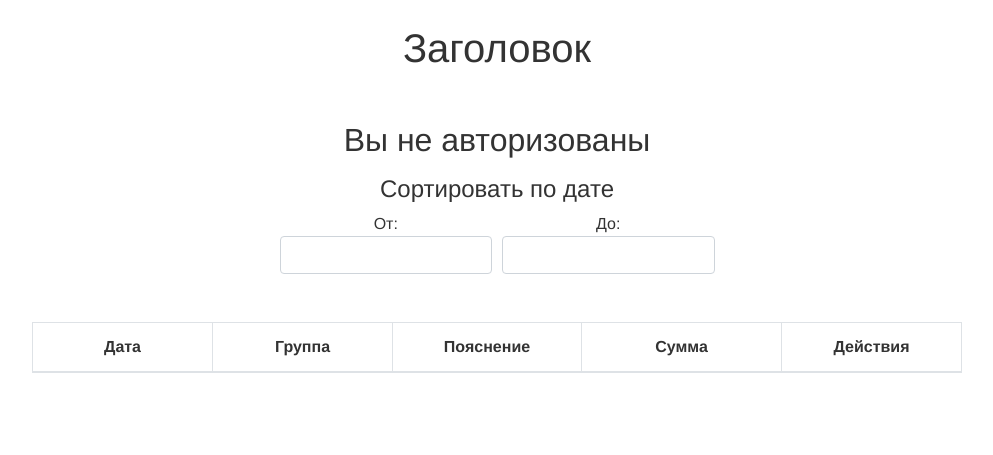
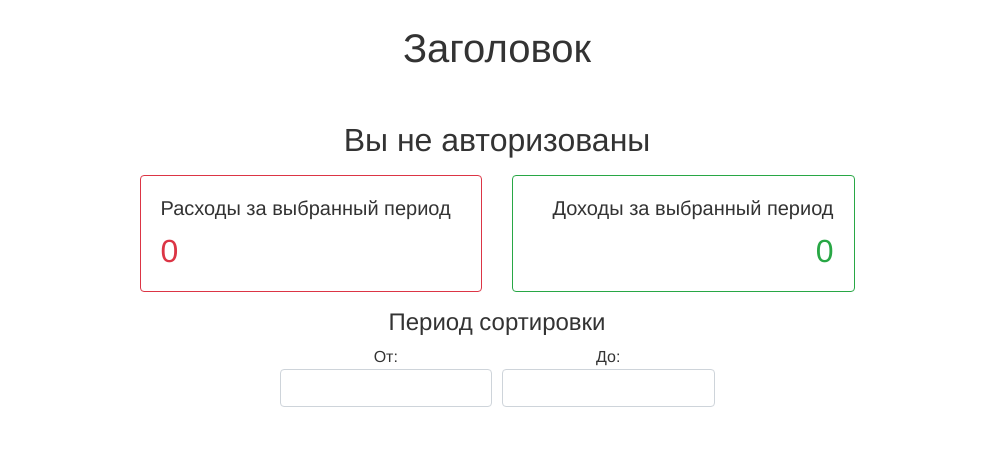
Before and after one commit to l27001/moneylog, a Flask app: template app/templates/index.html in a window 1280 px wide. Shown: the part 74-529 px from the top of the page, without its empty margins (143-1136 px from the left). Run offline with Flask 2, Linux system fonts and the light colour scheme; the template is opened without the code that fills it, so the values that code supplies are empty; some libraries are stand-ins or nearby versions.

Commit message:
Период сортировки, расходы/доходы за период

```diff
--- a/app/templates/base.html
+++ b/app/templates/base.html
@@ -2,7 +2,7 @@
 <html lang="ru">
 <head>
 	<meta charset="utf-8">
-	<meta name="viewport" content="width=device-width, initial-scale=0.6"/>
+	<meta name="viewport" content="width=device-width, initial-scale=0.6, user-scalable=no"/>
 	<title>{% if title %}{{ title }} | {% endif %}MoneyLog</title>
 	<link rel="shortcut icon" href="/static/favicon.ico" type="image/x-icon">
 	{% block extracss %}
@@ -58,7 +58,6 @@
 			div.className = "alert alert-"+type+" alert-dismissible fade show";
 			div.innerHTML = text;
 			var button = document.createElement('button');
-			//type="button" class="close" data-dismiss="alert" aria-label="Close"
 			button.setAttribute('type','button');
 			button.className = "close";
 			button.setAttribute('data-dismiss','alert');
--- a/app/templates/index.html
+++ b/app/templates/index.html
@@ -7,10 +7,28 @@
 	<a href="#" id="balance">{{user.balance}}</a>
 	<input class="col-2" id="input_balance" width="50px" hidden value="{{user.balance}}">
 	 {{user.currency}}{% else %}Вы не авторизованы{% endif %}</h2>
+<div class="row mb-3 col-lg-10 mx-auto">
+  <div class="col-sm-6">
+    <div class="card border-danger">
+      <div class="card-body">
+        <h5 class="card-title">Расходы за выбранный период</h5>
+        <p class="card-text h2 text-danger"><span id="id_rashod">0</span> {{user.currency}}</p>
+      </div>
+    </div>
+  </div>
+  <div class="col-sm-6 text-right">
+    <div class="card border-success">
+      <div class="card-body">
+        <h5 class="card-title">Доходы за выбранный период</h5>
+        <p class="card-text h2 text-success"><span id="id_dohod">0</span> {{user.currency}}</p>
+      </div>
+    </div>
+  </div>
+</div>
 <div class="mx-auto text-center">
 
 	<div class="col-6 mx-auto mb-5">
-		<h4>Сортировать по дате</h4>
+		<h4>Период сортировки</h4>
 		<div class="form-row"><div class="col">От: <input class="form-control" type="text" id="min" name="min"></div> <div class="col">До: <input class="form-control" type="text" id="max" name="max"></div></div>
 	</div>
 </div>
@@ -30,6 +48,7 @@
 <script type="text/javascript" src="https://cdn.datatables.net/v/bs4/dt-1.11.3/b-2.0.1/date-1.1.1/r-2.2.9/datatables.min.js"></script>
 <script>
 	var minDate, maxDate;
+	dohod = 0, rashod = 0;
 
 	// Custom filtering function which will search data in column four between two values
 	$.fn.dataTable.ext.search.push(
@@ -37,27 +56,40 @@
 	        var min = minDate.val();
 	        var max = maxDate.val();
 	        var date = new Date( data[0] );
-
+	        var cost = Number(data[3].slice(0,data[3].length-2));
+	 				if(dataIndex == 0) {
+	 					dohod = 0, rashod = 0;
+	 				}
 	        if (
 	            ( min === null && max === null ) ||
 	            ( min === null && date <= max ) ||
 	            ( min <= date   && max === null ) ||
 	            ( min <= date   && date <= max )
 	        ) {
+	        	if(cost < 0) {
+		        	rashod += cost;
+		        } else {
+		        	dohod += cost;
+		        }
 	            return true;
 	        }
 	        return false;
 	    }
 	);
 
-	// $(document).ready(function() {
 	    // Create date inputs
 	    minDate = new DateTime($('#min'), {
 	        format: 'YYYY-MM-DD'
 	    });
 	    maxDate = new DateTime($('#max'), {
-	        format: 'YYYY-MM-DD'
+	        format: 'YYYY-MM-DD',
+	        default: "1999-01-01"
 	    });
+	    var date = new Date(), y = date.getFullYear(), m = date.getMonth();
+	    var firstDay = new Date(y, m, 1);
+			var lastDay = new Date(y, m + 1, 0);
+	    minDate.val(firstDay);
+	    maxDate.val(lastDay);
 
 	    // DataTables initialisation
 		var table = $('#index_table').DataTable({
@@ -104,6 +136,10 @@
           },
           className: 'btn btn-info'
 	      }],
+	      drawCallback: function( settings ) {
+        	document.getElementById('id_dohod').innerHTML = dohod;
+	    		document.getElementById('id_rashod').innerHTML = rashod;
+    		}
 	 		});
 
 	    // Refilter the table
@@ -111,7 +147,7 @@
 	        table.draw();
 	    });
 
-	    let bal = document.getElementById('balance');
+	  let bal = document.getElementById('balance');
 		let bal_input = document.getElementById('input_balance');
 		function input_hide() {
 			let balance = Number(bal_input.value);
@@ -148,7 +184,6 @@
 		}
 		bal.addEventListener("click", input_show);
 
-	// });
 	function delete_log(id) {
 		$.ajax({
 		    url: "{{url_for('log_del')}}",
```
